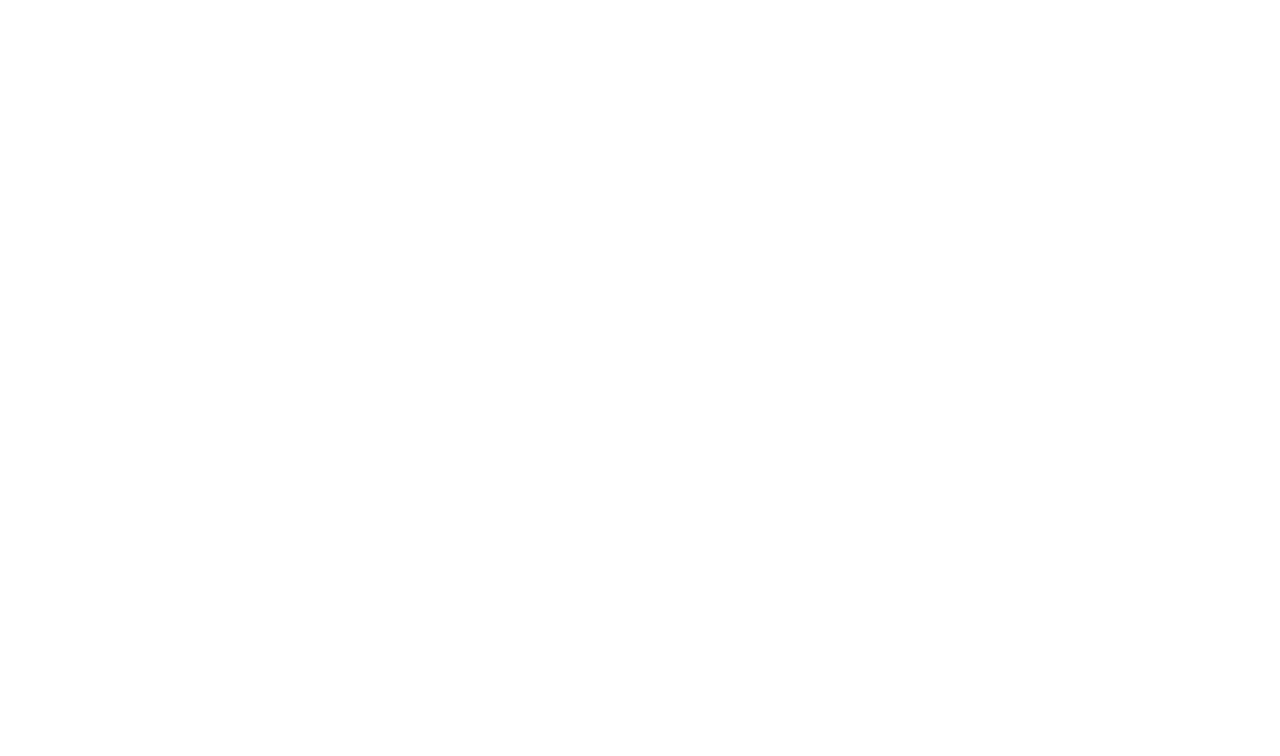
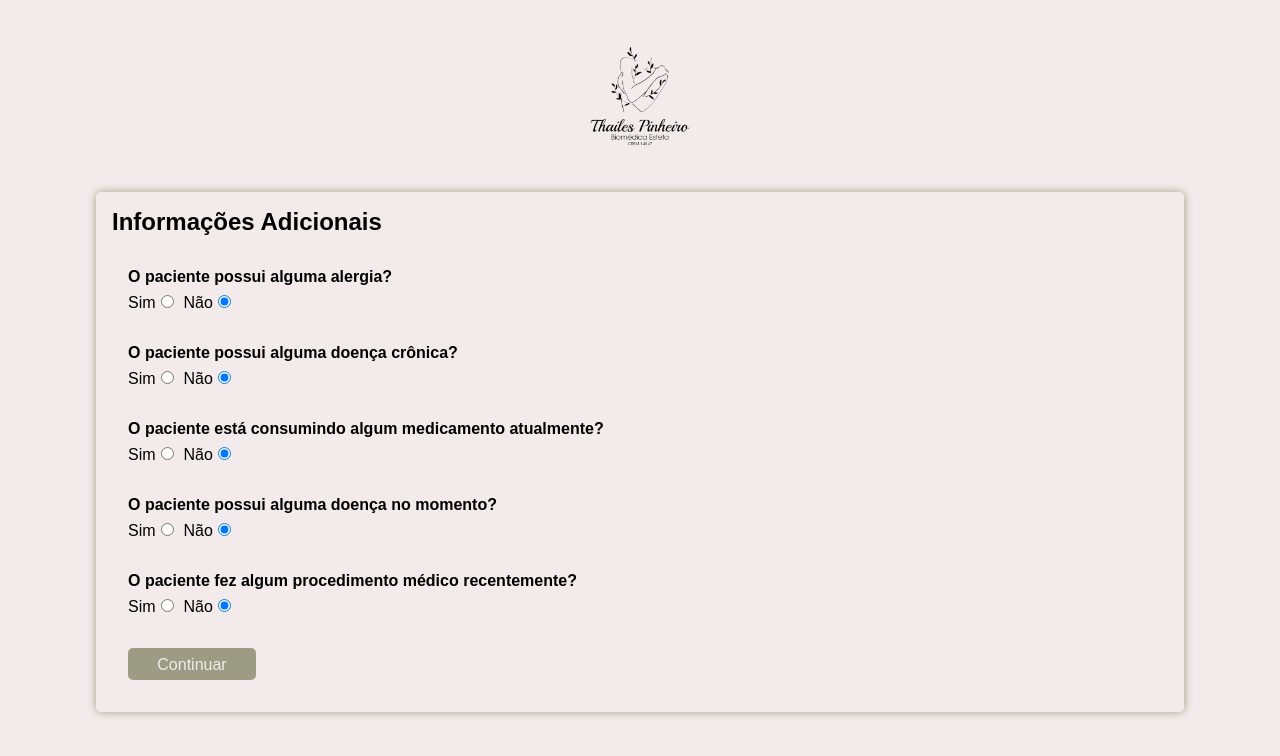
Before and after one commit to Thomashq/Esthetic, a React (Create React App) app in the folder client/: page /adicionarpaciente/informacoesadicionais in a window 1280 px wide. Before the commit this address had no page. Shown: the top 756 px of the page. Built offline with nearby package versions, Linux system fonts and the light colour scheme.

Commit message:
Cria formulário para informações adicionais
- Ajusta merge
- Ausência de Status para alguns campos

```diff
--- a/client/src/App.js
+++ b/client/src/App.js
@@ -12,6 +12,7 @@
 import BodyEvaluation from "./Components/ExamsForm/BodyEvaluation/BodyEvaluation";
 import CapillaryEvaluation from "./Components/ExamsForm/CapillaryEvaluation/CapillaryEvaluation";
 import GeneralEvaluation from "./Components/ExamsForm/GeneralEvaluation/GeneralEvaluation";
+import AdditionalInfo from "./Components/AdditionalInfo/AdditionalInfo";
 
 function App() {
   return (
@@ -21,17 +22,24 @@
         <Route path="/" element={<Home />}></Route>
         <Route path="/adicionarpaciente" element={<NewClient />}></Route>
         <Route path="/listadepacientes" element={<ClientList />}></Route>
-        <Route path="/adicionarpaciente/exames" element={<ExamsForm />}></Route>
         <Route
-          path="/adicionarpaciente/exames/avaliacaocorporal"
+          path="/adicionarpaciente/informacoesadicionais"
+          element={<AdditionalInfo />}
+        ></Route>
+        <Route
+          path="/adicionarpaciente/informacoesadicionais/exames"
+          element={<ExamsForm />}
+        ></Route>
+        <Route
+          path="/adicionarpaciente/informacoesadicionais/exames/avaliacaocorporal"
           element={<BodyEvaluation />}
         ></Route>
         <Route
-          path="/adicionarpaciente/exames/avaliacaocapilar"
+          path="/adicionarpaciente/informacoesadicionais/exames/avaliacaocapilar"
           element={<CapillaryEvaluation />}
         ></Route>
         <Route
-          path="/adicionarpaciente/exames/avaliacaogeral"
+          path="/adicionarpaciente/informacoesadicionais/exames/avaliacaogeral"
           element={<GeneralEvaluation />}
         ></Route>
       </Switch>
--- /dev/null
+++ b/client/src/Components/AdditionalInfo/AdditionalInfo.jsx
@@ -0,0 +1,19 @@
+import imgEsthetic from "../../img/esthetic.png";
+import "../../Styles/Additionalinfo/Additionalinfo.css";
+import AdditionalInfoForms from "./AdditionalInfoForms/AdditionalInfoForms";
+
+function AdditionalInfo() {
+  return (
+    <section className="additionalinfo-section">
+      <div className="additionalinfo-content">
+        <img className="imgforms" src={imgEsthetic} alt="imagem esteta"></img>
+        <div className="additionalinfo-forms">
+          <h1>Informações Adicionais</h1>
+          <AdditionalInfoForms />
+        </div>
+      </div>
+    </section>
+  );
+}
+
+export default AdditionalInfo;
--- /dev/null
+++ b/client/src/Components/AdditionalInfo/AdditionalInfoForms/AdditionalInfoForms.jsx
@@ -0,0 +1,143 @@
+import { useRef, useState } from "react";
+import axios from "axios";
+import { toast } from "react-toastify";
+import "../../../Styles/Additionalinfo/Additionalinfo.css";
+import Checkbox from "../../Checkbox/Checkbox";
+
+function AdditionalInfoForms() {
+  const [allergieTrue, setAllergieTrue] = useState("hide-input");
+  const [chronicDiseasesTrue, setChronicDiseasesTrue] = useState("hide-input");
+  const [medicationsTrue, setMedicationsTrue] = useState("hide-input");
+  const [diseaseTrue, setDiseaseTrue] = useState("hide-input");
+  const [medicalproceduresTrue, setMedicalproceduresTrue] =
+    useState("hide-input");
+  const formRef = useRef();
+
+  const handleSubmit = (e) => {
+    e.preventDefault();
+    const formRefSubmit = formRef.current;
+    const objectSend = {
+      ClientId: "63d0898229135211d8963407",
+      Allergies: formRefSubmit.allergies.value,
+      AllergiesDescription: formRefSubmit.inputallergies.value,
+      ChronicDisease: formRefSubmit.chronicDiseases.value,
+      ChronicDiseaseDescription: formRefSubmit.inputchronicDiseases.value,
+      ChronicDiseaseStatus: "",
+      Disease: formRefSubmit.disease.value,
+      DiseaseDescription: formRefSubmit.inputdisease.value,
+      DiseasesStatus: "",
+      Medications: formRefSubmit.medications.value,
+      MedicationsDescription: formRefSubmit.inputmedications.value,
+      MedicalProcedures: formRefSubmit.medicalprocedures.value,
+      MedicalProceduresDescription: formRefSubmit.inputmedicalprocedures.value,
+      MedicalProceduresDate: formRefSubmit.inputdata.value,
+      Diet: false,
+    };
+
+    axios
+      .post(
+        "http://localhost:3080/additionalInfo/postAdditionalInfo",
+        objectSend
+      )
+      .then((res) => toast.success(res.data.message))
+      .catch((res) => toast.error(res.data));
+  };
+
+  const handleChangeCheckbox = (additionalinfo) => {
+    const formRefClear = formRef.current;
+    switch (additionalinfo) {
+      case "allergies": {
+        allergieTrue === "hide-input"
+          ? setAllergieTrue("show-input")
+          : setAllergieTrue("hide-input");
+
+        formRefClear.inputallergies.value = "";
+        break;
+      }
+      case "chronicDiseases": {
+        chronicDiseasesTrue === "hide-input"
+          ? setChronicDiseasesTrue("show-input")
+          : setChronicDiseasesTrue("hide-input");
+
+        formRefClear.inputchronicDiseases.value = "";
+        break;
+      }
+      case "medications": {
+        medicationsTrue === "hide-input"
+          ? setMedicationsTrue("show-input")
+          : setMedicationsTrue("hide-input");
+
+        formRefClear.inputmedications.value = "";
+        break;
+      }
+      case "disease": {
+        diseaseTrue === "hide-input"
+          ? setDiseaseTrue("show-input")
+          : setDiseaseTrue("hide-input");
+
+        formRefClear.inputdisease.value = "";
+        break;
+      }
+      case "medicalprocedures": {
+        medicalproceduresTrue === "hide-input"
+          ? setMedicalproceduresTrue("show-input")
+          : setMedicalproceduresTrue("hide-input");
+
+        formRefClear.inputmedicalprocedures.value = "";
+        break;
+      }
+    }
+  };
+
+  return (
+    <form
+      className="additionalinfofields"
+      ref={formRef}
+      onSubmit={handleSubmit}
+    >
+      <Checkbox
+        text="O paciente possui alguma alergia?"
+        id="allergies"
+        classNameTrue="allergies-true"
+        classNameFalse="allergies-false"
+        opened={allergieTrue}
+        handleChangeCheckbox={handleChangeCheckbox}
+      />
+      <Checkbox
+        text="O paciente possui alguma doença crônica?"
+        id="chronicDiseases"
+        classNameTrue="chronicDiseases-true"
+        classNameFalse="chronicDiseases-false"
+        opened={chronicDiseasesTrue}
+        handleChangeCheckbox={handleChangeCheckbox}
+      />
+      <Checkbox
+        text="O paciente está consumindo algum medicamento atualmente?"
+        id="medications"
+        classNameTrue="medications-true"
+        classNameFalse="medications-false"
+        opened={medicationsTrue}
+        handleChangeCheckbox={handleChangeCheckbox}
+      />
+      <Checkbox
+        text="O paciente possui alguma doença no momento?"
+        id="disease"
+        classNameTrue="disease-true"
+        classNameFalse="disease-false"
+        opened={diseaseTrue}
+        handleChangeCheckbox={handleChangeCheckbox}
+      />
+      <Checkbox
+        text="O paciente fez algum procedimento médico recentemente?"
+        id="medicalprocedures"
+        classNameTrue="medicalprocedures-true"
+        classNameFalse="medicalprocedures-false"
+        opened={medicalproceduresTrue}
+        handleChangeCheckbox={handleChangeCheckbox}
+      />
+      <button className="submit-button-basic">Continuar</button>
+    </form>
+  );
+}
+
+export default AdditionalInfoForms;
--- /dev/null
+++ b/client/src/Components/Checkbox/Checkbox.jsx
@@ -0,0 +1,54 @@
+function Checkbox({
+  id,
+  classNameTrue,
+  classNameFalse,
+  text,
+  opened,
+  handleChangeCheckbox,
+}) {
+  return (
+    <div>
+      <p>{text}</p>
+      <label htmlFor={id}>Sim</label>
+      <input
+        style={{ marginLeft: 5, marginRight: 10 }}
+        id={id}
+        className={`additionalinfo-checkbox ${classNameTrue}`}
+        type="radio"
+        name={id}
+        value={true}
+        onClick={() => handleChangeCheckbox(id)}
+      />
+      <label htmlFor={id}>Não</label>
+      <input
+        style={{ marginLeft: 5 }}
+        id={id}
+        className={`additionalinfo-checkbox ${classNameFalse}`}
+        type="radio"
+        name={id}
+        value={false}
+        defaultChecked
+        onClick={() => handleChangeCheckbox(id)}
+      />
+      <input
+        className={`additionalinfo-input-text ${opened}`}
+        type="text"
+        id={`input${id}`}
+        placeholder="Qual?"
+        required
+      />
+      {id === "medicalprocedures" ? (
+        <input
+          className={`additionalinfo-input-text ${opened}`}
+          type="text"
+          id={`inputdata`}
+          placeholder="Data"
+        />
+      ) : (
+        ""
+      )}
+    </div>
+  );
+}
+
+export default Checkbox;
--- a/client/src/Components/StandardFields/StandardFields.jsx
+++ b/client/src/Components/StandardFields/StandardFields.jsx
@@ -32,7 +32,7 @@
       })
       .catch((res) => toast.error(res.data));
 
-    navigateUrl("/adicionarpaciente/exames");
+    navigateUrl("/adicionarpaciente/informacoesadicionais");
   };
 
   return (
--- /dev/null
+++ b/client/src/Styles/Additionalinfo/Additionalinfo.css
@@ -0,0 +1,125 @@
+@import url("../StandardStyle/StandardStyle.css");
+
+.additionalinfo-section {
+  max-width: 100vw;
+  min-height: 100vh;
+  background: var(--second-color);
+  padding: 1rem 6rem;
+  font-family: Arial, Helvetica, sans-serif;
+}
+
+.additionalinfo-section .additionalinfo-content {
+  display: flex;
+  flex-direction: column;
+  justify-content: center;
+  align-items: center;
+  height: 100%;
+}
+
+.additionalinfo-section .additionalinfo-content .imgforms {
+  position: relative;
+  width: 10rem;
+  height: 10rem;
+}
+
+.additionalinfo-section .additionalinfo-content .additionalinfo-forms {
+  width: 100%;
+  padding: 1rem;
+  box-shadow: 0.01rem 0rem 0.5rem var(--primary-color);
+  border-radius: 5px;
+  margin-top: 1rem;
+}
+
+.additionalinfo-section
+  .additionalinfo-content
+  .additionalinfo-forms
+  .additionalinfofields {
+  width: 100%;
+  margin: 1rem 0;
+  display: grid;
+  grid-template-columns: 1fr;
+}
+
+.additionalinfo-section
+  .additionalinfo-content
+  .additionalinfo-forms
+  .additionalinfofields
+  div {
+  padding: 1rem;
+}
+
+.additionalinfo-section
+  .additionalinfo-content
+  .additionalinfo-forms
+  .additionalinfofields
+  div
+  p {
+  font-weight: bold;
+  font-size: 1rem;
+  margin-bottom: 0.5rem;
+}
+
+.additionalinfo-section
+  .additionalinfo-content
+  .additionalinfo-forms
+  .additionalinfofields
+  div
+  input {
+  cursor: pointer;
+}
+
+.submit-button-basic {
+  margin: 1rem 0rem 0rem 1rem;
+  padding: 0.5rem;
+  width: 8rem;
+  max-height: 2rem;
+  font-size: 1rem;
+  cursor: pointer;
+  background: var(--primary-color);
+  color: var(--second-color);
+  border: none;
+  border-radius: 5px;
+  transition: 250ms;
+  grid-column-start: 1;
+}
+
+.submit-button-basic:hover {
+  background: #6e6e5d;
+}
+
+.additionalinfo-section
+  .additionalinfo-content
+  .additionalinfo-forms
+  .additionalinfofields
+  .additionalinfo-input-text {
+  width: 100%;
+  background: none;
+  border: none;
+  border-bottom: 0.1rem solid var(--primary-color);
+  outline: none;
+  font-size: 1rem;
+  margin-top: 0.5rem;
+  padding: 0.2rem 0rem;
+}
+
+.additionalinfo-section
+  .additionalinfo-content
+  .additionalinfo-forms
+  .additionalinfofields
+  .additionalinfo-input-text:hover {
+  background: #e6e6e0;
+}
+
+.show-input {
+  display: block;
+}
+
+.hide-input {
+  display: none;
+}
+
+@media (max-width: 700px) {
+  .additionalinfo-section {
+    padding: 1rem 2rem;
+  }
+}
```
Also changed, not shown: 2 other files (tests, documents, lock files or other folders).
